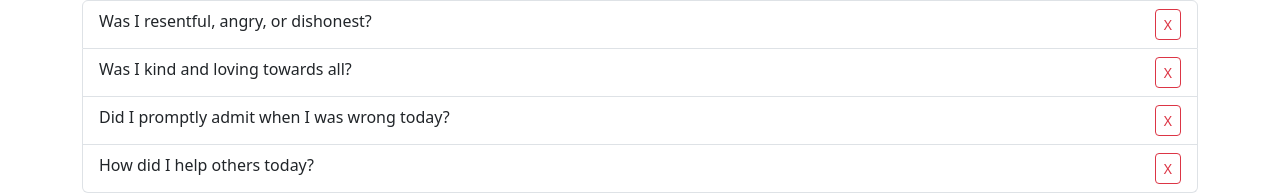
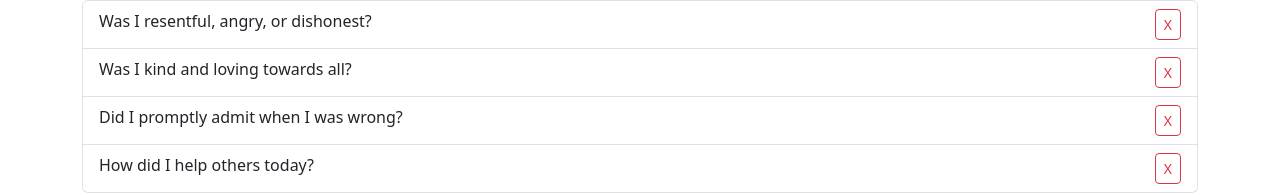
Before and after one commit to s-gruneberg/10step-journal, a React (Vite) app: page /customize in a window 1280 px wide. Shown: the part 300-495 px from the top of the page. Built offline with nearby package versions, Linux system fonts and the light colour scheme.

Commit message:
changed question

```diff
--- a/src/localStorageUtils.ts
+++ b/src/localStorageUtils.ts
@@ -8,7 +8,7 @@ interface JournalData {
 export const defaultQuestions = [
     "Was I resentful, angry, or dishonest?",
     "Was I kind and loving towards all?",
-    "Did I promptly admit when I was wrong today?",
+    "Did I promptly admit when I was wrong?",
     "How did I help others today?",
 ]
 
```
